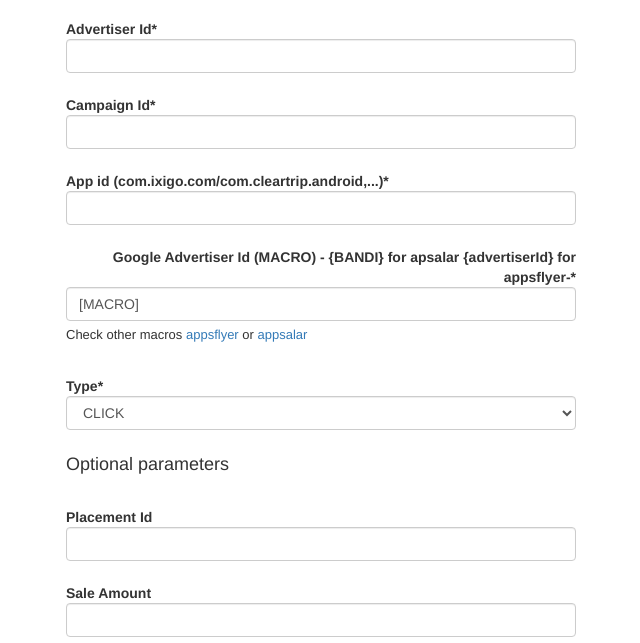
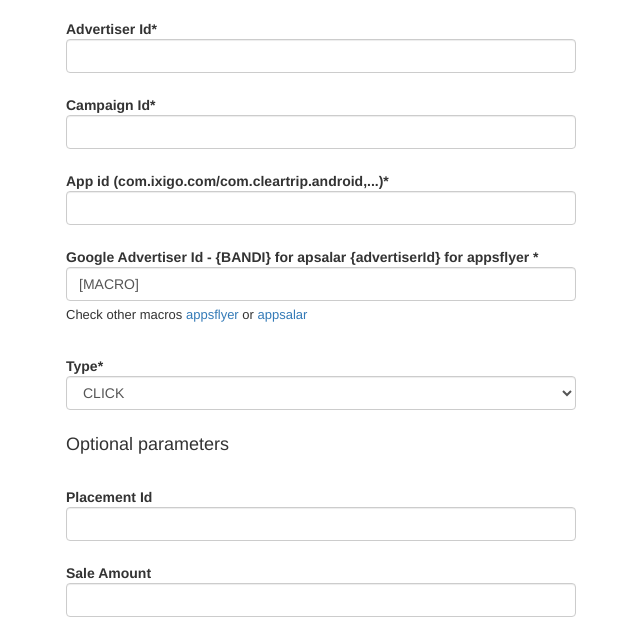
Before and after one commit to cohnen/cohnen.github.io, a plain HTML site: page ixigo-postback.html in a window 1280 px wide. Shown: the part 106-749 px from the top of the page, without its empty margins (319-959 px from the left). Drawn offline with nearby package versions, Linux system fonts and the light colour scheme.

Commit message:
Update ixigo-postback.html

```diff
--- a/ixigo-postback.html
+++ b/ixigo-postback.html
@@ -45,7 +45,7 @@ form {
           <input type="text" class="form-control" id="app_id" required />
       </div>
         <div class="form-group">
-          <label for="ad_device_id" class="control-label">Google Advertiser Id (MACRO) - {BANDI} for apsalar {advertiserId} for appsflyer-*</label>
+          <label for="ad_device_id" class="control-label">Google Advertiser Id - {BANDI} for apsalar {advertiserId} for appsflyer *</label>
           <input type="text" class="form-control" id="ad_device_id" required value="[MACRO]" />
           <p style="margin-top:5px;font-size:small">Check other macros <a href="https://support.appsflyer.com/hc/en-us/articles/207273946-Available-Macros-on-AppsFlyer-s-Postbacks">appsflyer</a> or <a href="http://support.apsalar.com/customer/portal/articles/1305106-analytics-attribution-and-integration-glossary#postbacks">appsalar</a></p>
       </div>
```
